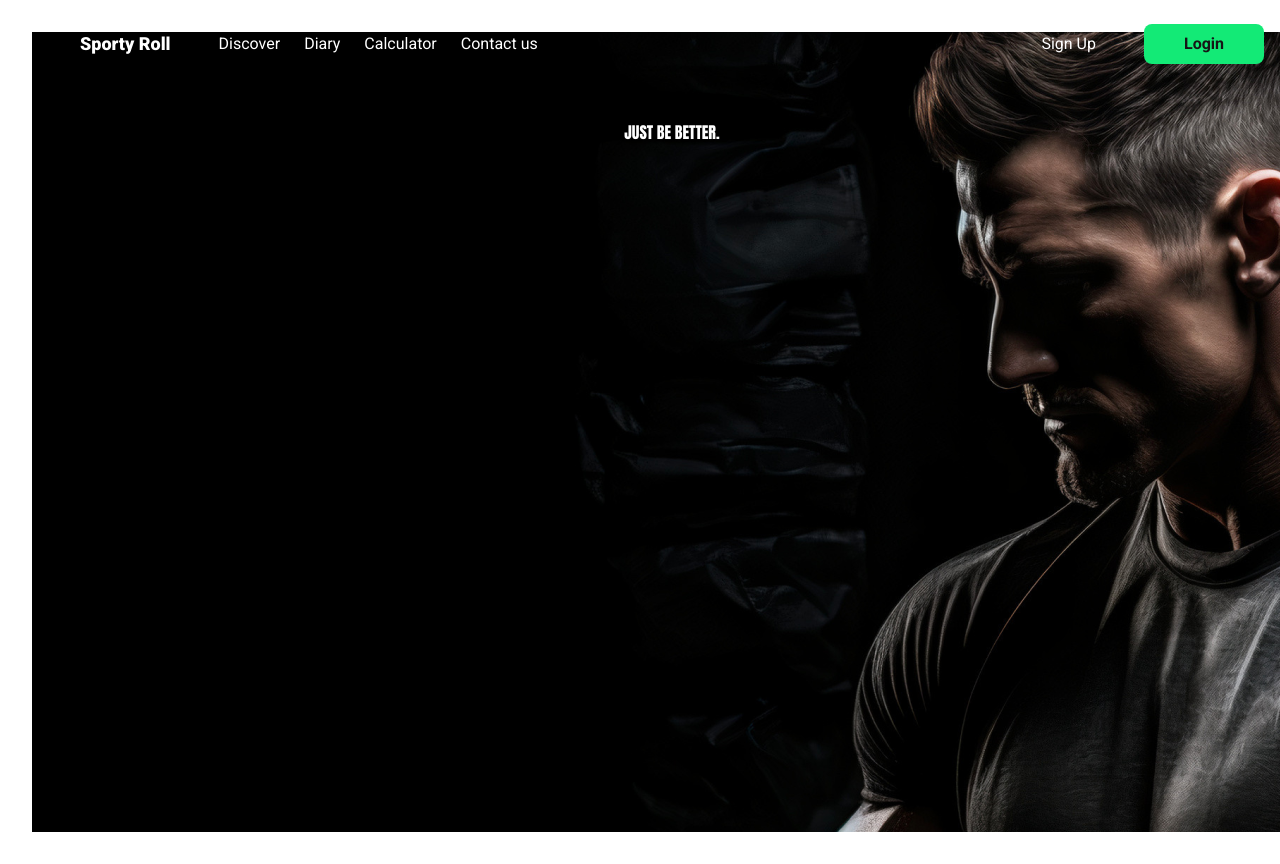
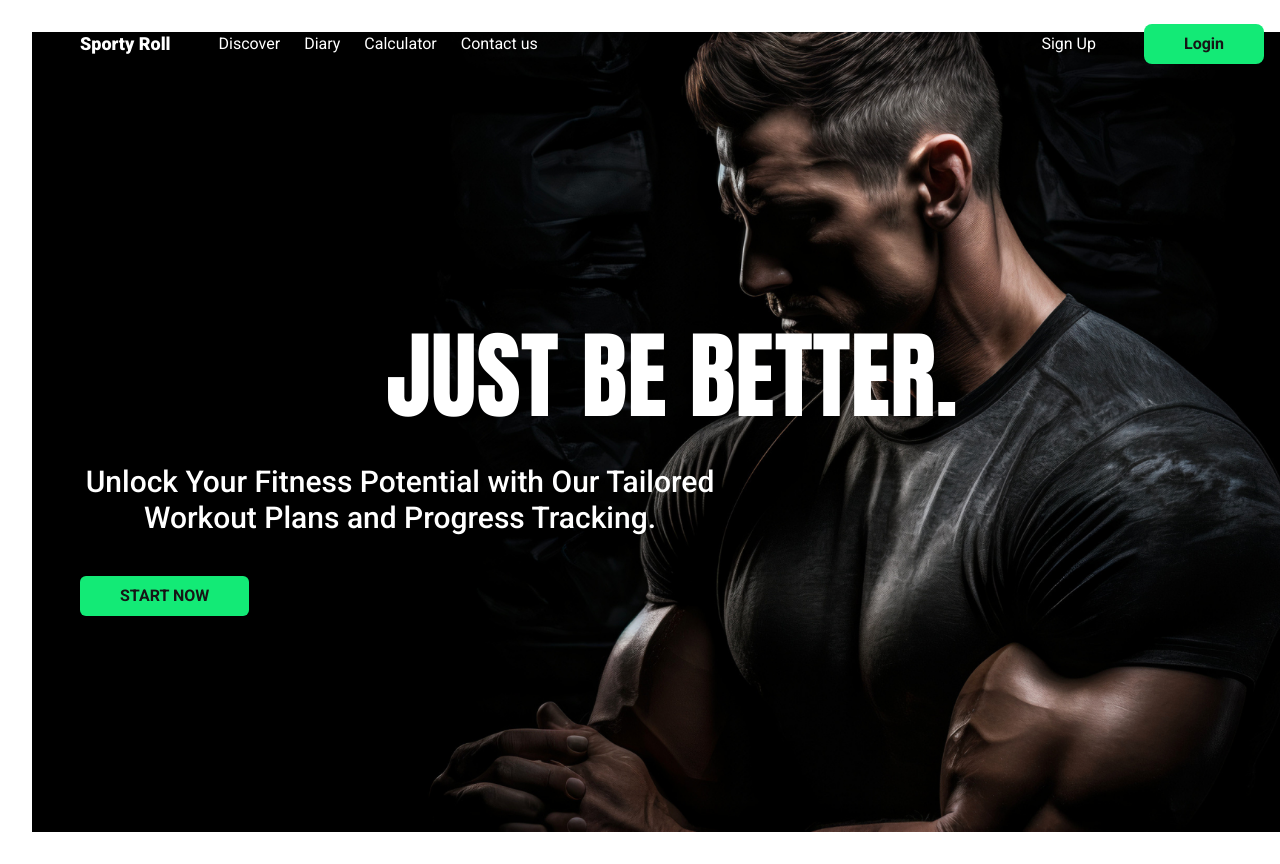
Before and after one commit to webiloy/SportyRoll, a React (Vite) app in the folder frondend/: page / in a window 1280 px wide. Shown: the top 864 px of the page. Built offline with nearby package versions, Linux system fonts and the light colour scheme.

Commit message:
Finished HERO section, need to adjust margins

```diff
--- a/frondend/src/pages/home/components/HeroSec.jsx
+++ b/frondend/src/pages/home/components/HeroSec.jsx
@@ -3,12 +3,19 @@ import heroImage from "../../../assets/HeroImage.png";
 export function HeroSec() {
   return (
     <div
-      className="bg-black h-screen w-screen z-40"
+      className="flex flex-col bg-black h-screen w-screen z-40 bg-no-repeat bg-cover"
       style={{ backgroundImage: `url(${heroImage})` }}
     >
       <div className="w-screen h-[5.5rem]"></div>
-      <div className="text-white px-12">
-        <h1 className="font-['Impact'] text-white">JUST BE BETTER.</h1>
+      <div className="text-white px-12 h-full flex flex-col justify-center">
+        <h1 className="font-['Impact'] text-white text-8xl">JUST BE BETTER.</h1>
+        <h4 className="text-3xl font-medium w-[40rem] my-10">
+          Unlock Your Fitness Potential with Our Tailored Workout Plans and
+          Progress Tracking.
+        </h4>
+        <button className="p-2 px-10 rounded-md text-text bg-secondary font-semibold w-fit">
+          START NOW
+        </button>
       </div>
     </div>
   );
```
